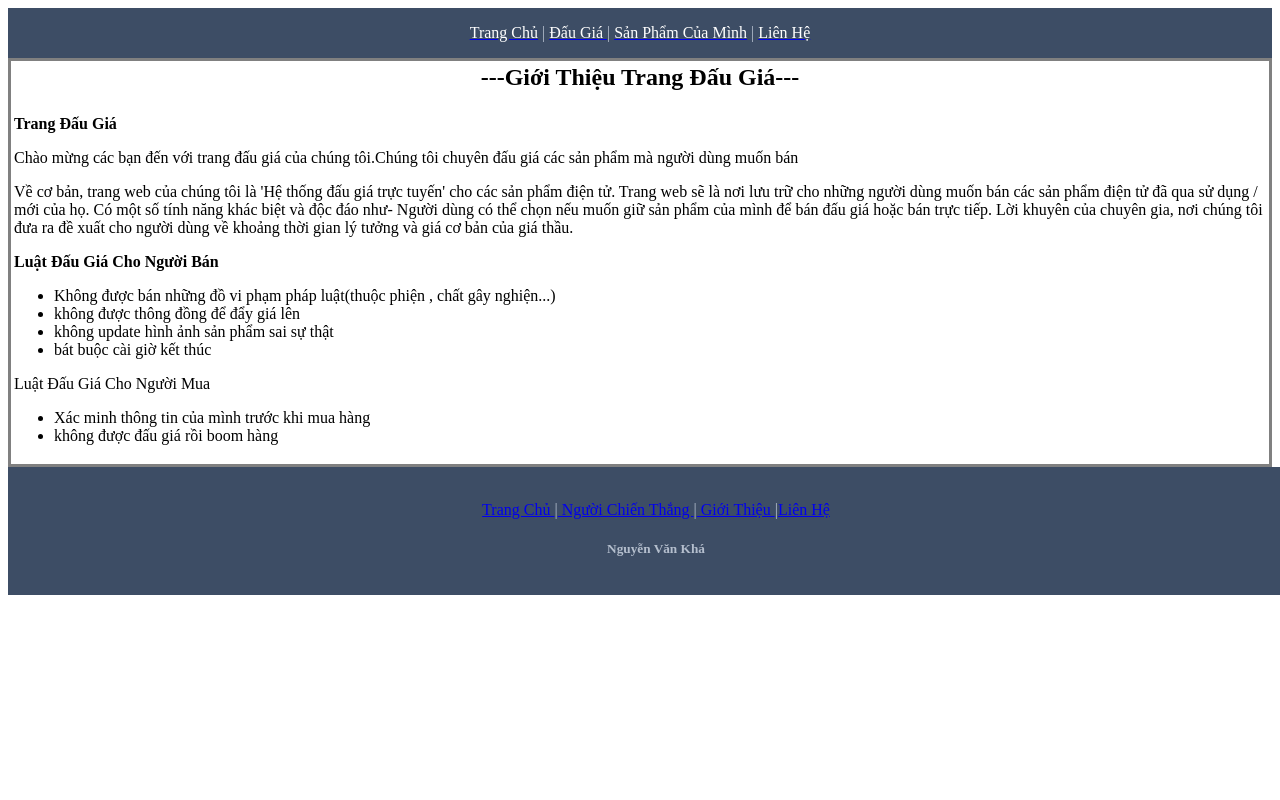
After one commit to anhkhazxcv/BTL_WebDauGia, a PHP site: page /about.php in a window 1280 px wide. The commit adds this page. Run offline with PHP 8.4, Linux system fonts and the light colour scheme.

Commit message:
update about

```diff
--- /dev/null
+++ b/about.php
@@ -0,0 +1,74 @@
+<html>
+<head>
+<title>Giới Thiệu</title>
+</head>
+<style>
+
+div.container
+{
+	width:100%;
+
+}
+
+header,footer
+{
+	 background-color:#3d4d65;
+	 color:#b4becd;
+	 padding: 1em;
+	 text-align: center;
+
+
+}
+
+nav {
+    max-height: 160px;
+    padding: 1em;
+    margin:20;
+}
+
+</style>
+<body>
+<div class="container">
+<header>
+<a href="bidbuyuse.php" href="bidbuyuse.php"><font color="#fff">Trang Chủ</font></a>
+| <a href="about.php"><font color="#fff">Đấu Giá</font> </a>
+| <a href="member.php"><font color="#fff">Sản Phẩm Của Mình</font></a>
+| <a href="contactus.php"><font color="#fff">Liên Hệ</font></a>
+</header>
+<table align="center" bordercolor="grey" margin="2cm" >
+    <tr>
+        <td align ="center"><h2>---Giới Thiệu Trang Đấu Giá---</td>
+     </tr>
+     <tr>
+         <td aign="center"><b >Trang Đấu Giá</b>
+            <p >Chào mừng các bạn đến với trang đấu giá của chúng tôi.Chúng tôi chuyên đấu giá các sản phẩm mà người dùng muốn bán</p>
+            <p>Về cơ bản, trang web của chúng tôi là 'Hệ thống đấu giá trực tuyến' cho các sản phẩm điện tử. Trang web sẽ là nơi lưu trữ cho những người dùng muốn bán các sản phẩm điện tử đã qua sử dụng / mới của họ. Có một số tính năng khác biệt và độc đáo như- Người dùng có thể chọn nếu muốn giữ sản phẩm của mình để bán đấu giá hoặc bán trực tiếp. Lời khuyên của chuyên gia, nơi chúng tôi đưa ra đề xuất cho người dùng về khoảng thời gian lý tưởng và giá cơ bản của giá thầu. </p>
+
+            <p><b>Luật Đấu Giá Cho Người Bán</b></p>
+            <ul>
+                <li>Không được bán những đồ vi phạm pháp luật(thuộc phiện , chất gây nghiện...)</li>
+                <li>không được thông đồng để đẩy giá lên</li>
+                <li>không update hình ảnh sản phẩm sai sự thật</li>
+                <li>bát buộc cài giờ kết thúc</li>
+
+            </ul>
+            <p>Luật Đấu Giá Cho Người Mua</p>
+            <ul>
+                <li>Xác minh thông tin của mình trước khi mua hàng</li>
+                <li>không được đấu giá rồi boom hàng</li>
+            </ul>
+        </td>
+    </tr>
+</table>
+<footer style="bottom:0; width: 100%;">
+<br>
+<a href=".php">Trang Chủ </a>
+|<a href="winners.php"> Người Chiến Thắng </a>
+|<a href="about.php"> Giới Thiệu </a>
+|<a href="contactus.php">Liên Hệ</a>
+<h5>Nguyễn Văn Khá
+</h5>
+</footer>
+</div>
+</body>
+</html>
--- a/index.php
+++ b/index.php
@@ -102,7 +102,7 @@
 
 <div>
 <ul class="ul2">
-  <li><a class="active" href="bidbuyuse.php">Trang Chủ</a></li>
+  <li><a class="active" href="index.php">Trang Chủ</a></li>
   <li><a href="about.php">Giới Thiệu</a></li>
   <li><a href="contactus.php">Liên Hệ</a></li>
   <li><a href="member.php">Sản Phẩm</a></li>
```
